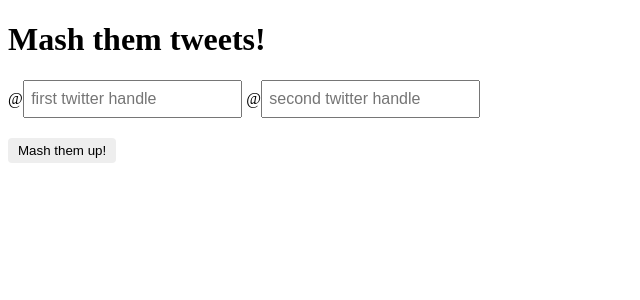
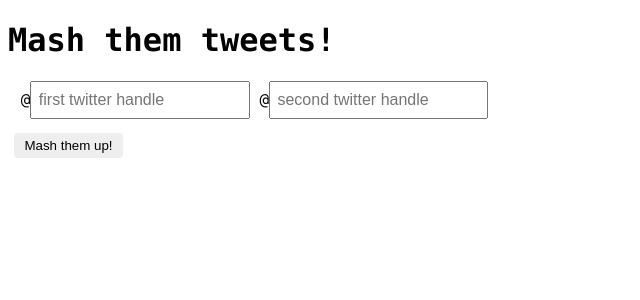
Before and after one commit to aaronlockhart/absurdtweets, an Angular app in the folder client/: page /mashtweets in a window 1280 px wide. Shown: the top 300 px of the page, without its empty margins (0-640 px from the left). Built offline with nearby package versions, Linux system fonts and the light colour scheme.

Commit message:
Make the mash page slightly less... ugly.

```diff
--- a/client/src/app/mash-tweets/mash-tweets.component.css
+++ b/client/src/app/mash-tweets/mash-tweets.component.css
@@ -27,3 +27,13 @@ button:disabled {
   color: #ccc;
   cursor: auto;
 }
+h1 {
+  font-family: 'consolas';
+  font-size: 2em;
+}
+div {
+  height: 2em;
+  font-family: 'consolas';
+  font-size: 1em;
+  padding-left: .4em;
+}
--- a/client/src/app/mash-tweets/mash-tweets.component.html
+++ b/client/src/app/mash-tweets/mash-tweets.component.html
@@ -7,6 +7,8 @@
         @<input [(ngModel)]="twitter_user2" placeholder="second twitter handle"/>
     </div>
     <button (click)="mash()">Mash them up!</button>
+    <br />
+    <br />
     <div>
         {{tweet}}
     </div>
```
